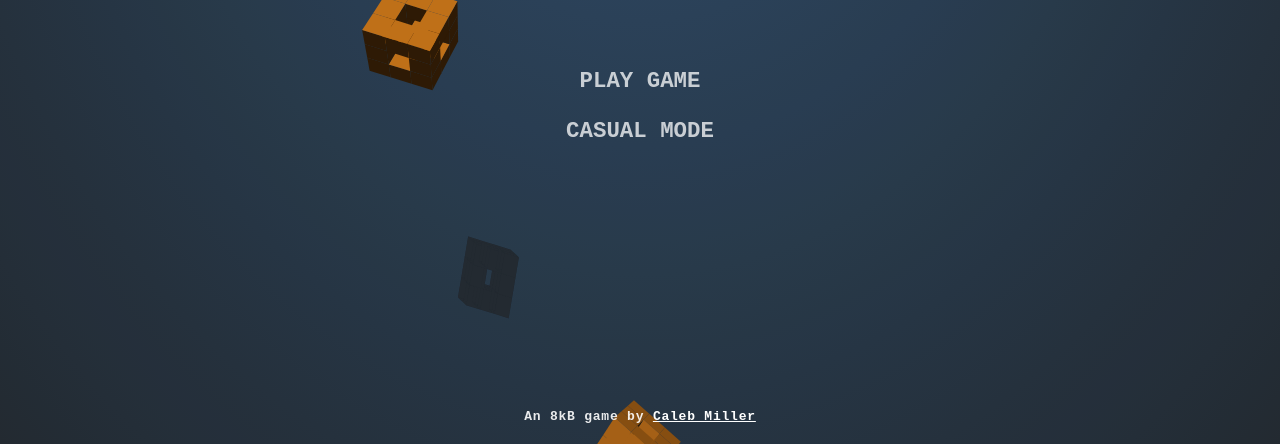
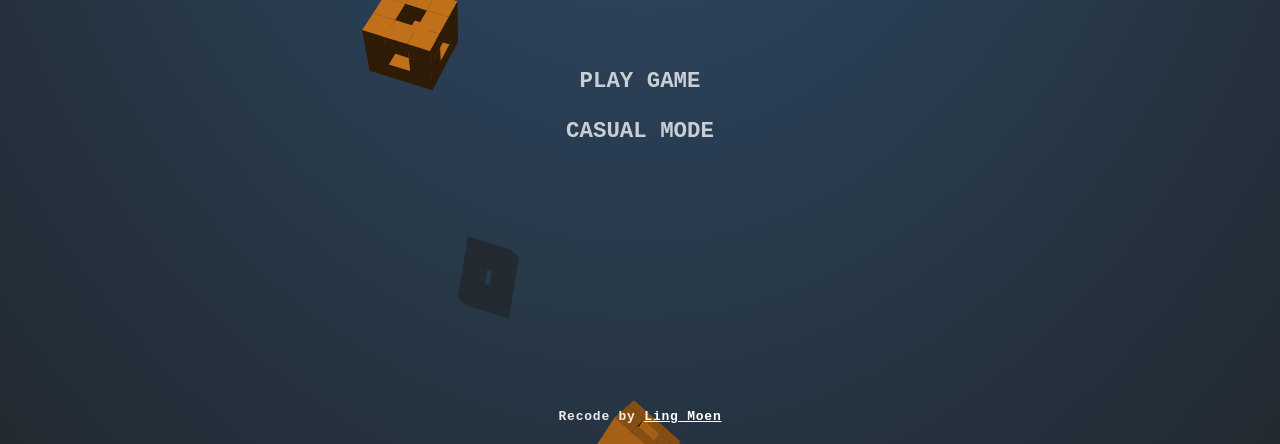
Before and after one commit to Lingz-ui/menja, a plain HTML site: page index.html in a window 1280 px wide. Shown: the part 356-800 px from the top of the page. Drawn offline with Linux system fonts and the light colour scheme.

Commit message:
index.html

```diff
--- a/index.html
+++ b/index.html
@@ -30,7 +30,7 @@
 		<h1>MENJA</h1>
 		<button type="button" class="play-normal-btn">PLAY GAME</button>
 		<button type="button" class="play-casual-btn">CASUAL MODE</button>
-		<div class="credits">An 8kB game by <a href="https://cmiller.tech">Caleb Miller</a></div>
+		<div class="credits">Recode by <a href="https://github.com/Lingz-ui">Ling Moen</a></div>
 	</div>
 	<div class="menu menu--pause">
 		<h1>Paused</h1>
```
